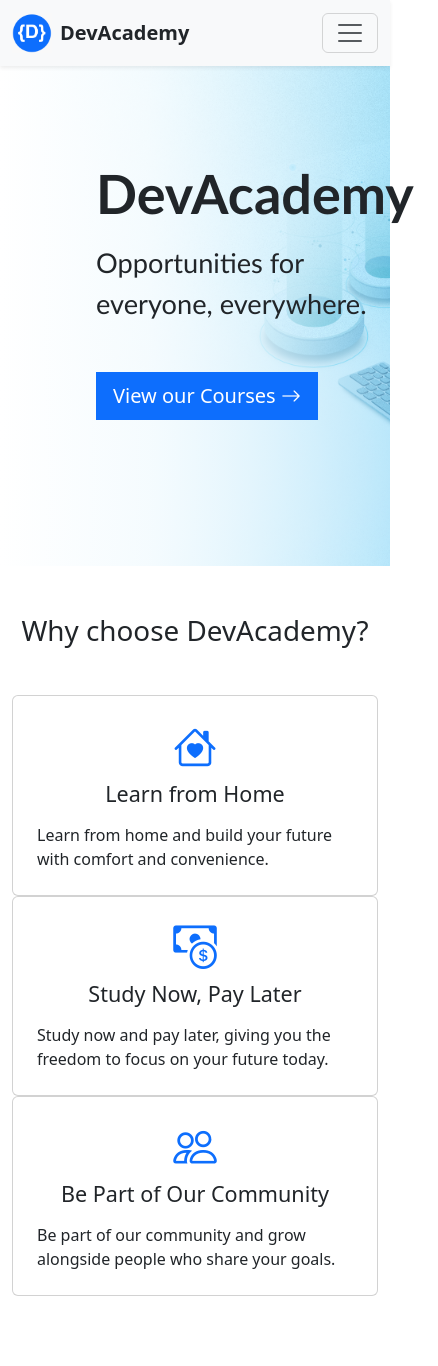
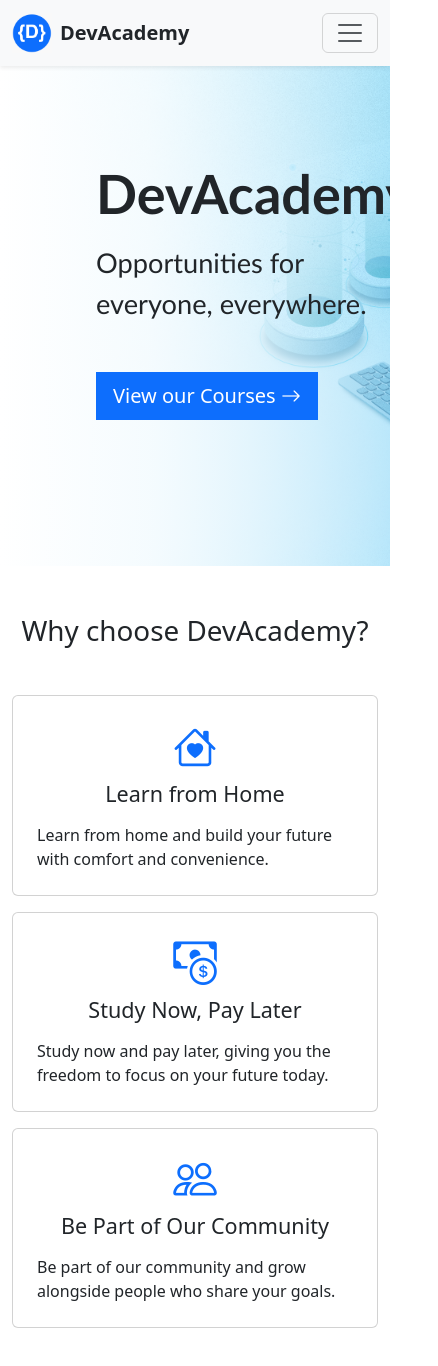
Before and after one commit to ronaldmark-antonio/rmantonio-courseBooking, a Vue app: page / in a window 390 px wide. Shown: the top 1366 px of the page, 438 px wide, since content can reach past the window. Before the commit the page ends 1344 px from the top, so only its background shows below. Built offline with nearby package versions, Linux system fonts and the light colour scheme; what notyf would draw is missing.

Commit message:
Remove horizontal bar

```diff
--- a/src/assets/main.css
+++ b/src/assets/main.css
@@ -1,4 +1,7 @@
-/* ACTIVITY SOLUTION START */
+html, body {
+  overflow-x: hidden;
+}
+
 #banner-title {
   font-family: 'Trebuchet MS', sans-serif;
   font-weight: bolder;
@@ -17,4 +20,3 @@
   background-position: center;
   height: 550px;
 }
-/* ACTIVITY SOLUTION END */
--- a/src/components/HighlightsComponent.vue
+++ b/src/components/HighlightsComponent.vue
@@ -2,7 +2,7 @@
 <template>
     <div class="row my-5">
         <h1 class="text-center text-dark mb-5">Why choose DevAcademy?</h1>
-        <div id="highlight1" class="col-md-4">
+        <div id="highlight1" class="col-md-4 pb-3">
             <div id="highlight1" class="card p-2 min-height-100">
                 <div class="card-body">
                     <h1 class="text-center display-1 text-primary"><i class="bi bi-house-heart"></i></h1>
@@ -16,7 +16,7 @@
             </div>
         </div>
 
-        <div id="highlight2" class="col-md-4">
+        <div id="highlight2" class="col-md-4 pb-3">
             <div class="card p-2 min-height-100">
                 <div class="card-body">
                     <h1 class="text-center display-1 text-primary"><i class="bi bi-cash-coin"></i></h1>
@@ -30,7 +30,7 @@
             </div>
         </div>
 
-        <div id="highlight3" class="col-md-4">
+        <div id="highlight3" class="col-md-4 pb-3">
             <div class="card p-2 min-height-100">
                 <div class="card-body">
                     <h1 class="text-center display-1 text-primary"><i class="bi bi-people"></i></h1>
```
